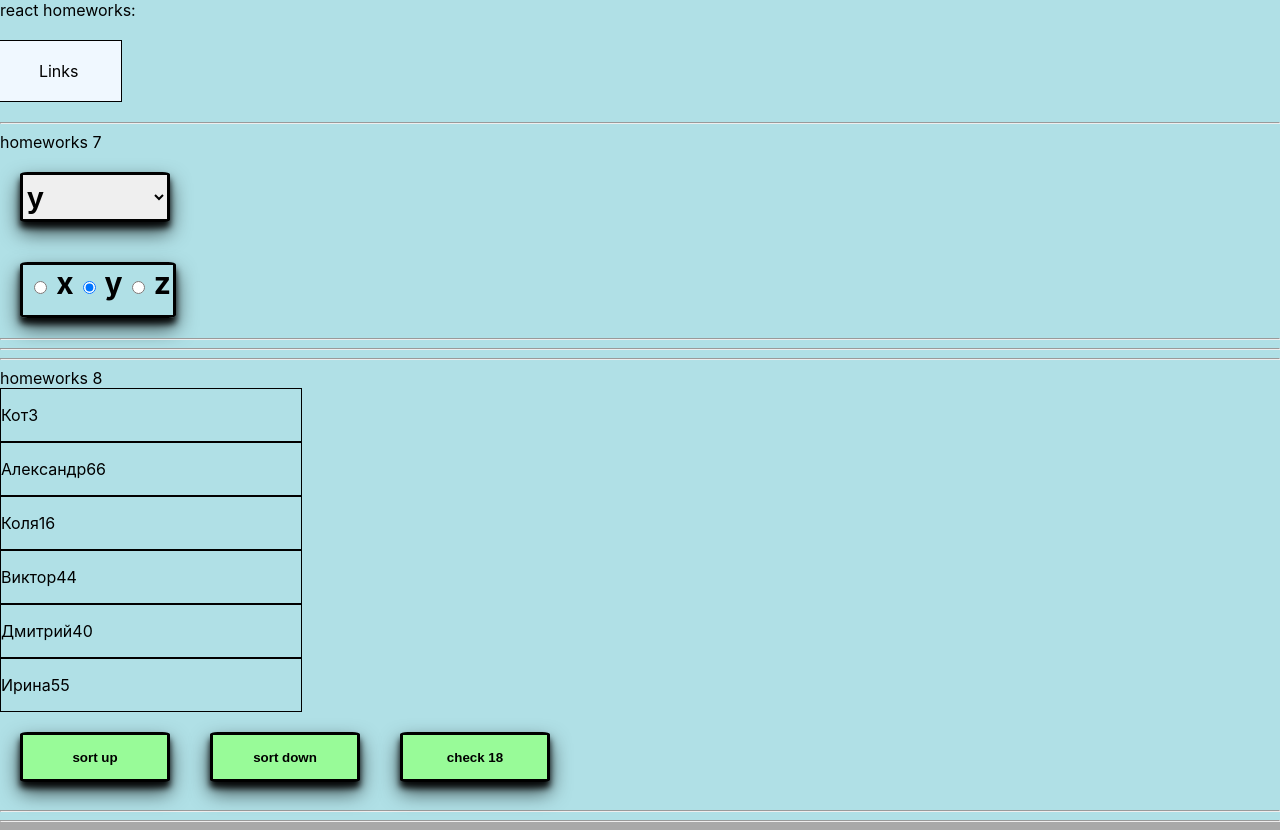
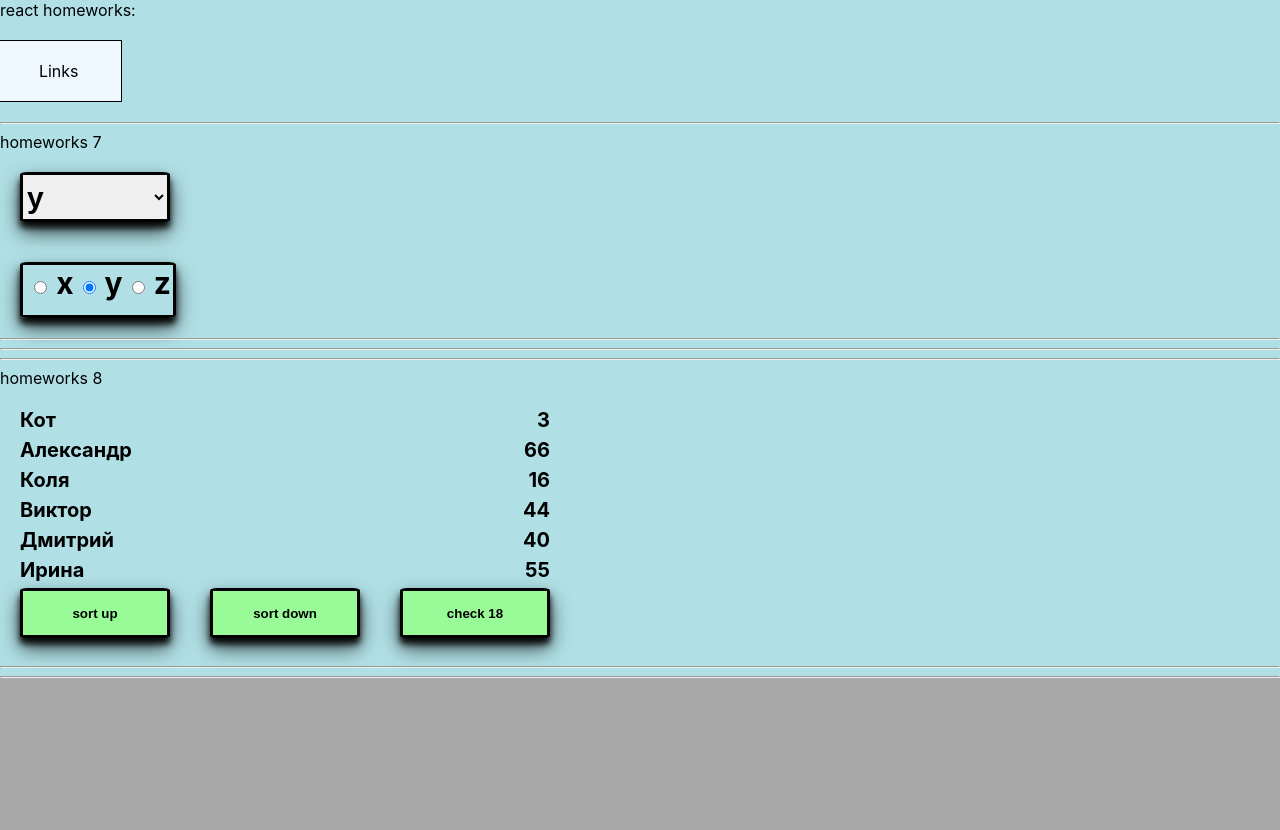
Before and after one commit to egory4fash/HomeTasks, a React (Create React App) app: page /#/junior in a window 1280 px wide. After the commit the page ends 800 px from the top, so only its background shows below. Built offline with nearby package versions, Linux system fonts and the light colour scheme.

Commit message:
HW7 started-2

```diff
--- a/src/p2-homeworks/h7/common/c5-SuperSelect/SuperSelect.tsx
+++ b/src/p2-homeworks/h7/common/c5-SuperSelect/SuperSelect.tsx
@@ -16,7 +16,7 @@ const SuperSelect: React.FC<SuperSelectPropsType> = (
         ...restProps
     }
 ) => {
-    const mappedOptions = options?.map((m,i:number) => <option key = {m+1}>{m}</option>); // map options with key
+    const mappedOptions = options?.map((m,i:number) => <option key = {i}>{m}</option>); // map options with key
 
     const onChangeCallback = (e: ChangeEvent<HTMLSelectElement>) => {
         onChange && onChange(e)
--- a/src/p2-homeworks/h8/HW8.module.css
+++ b/src/p2-homeworks/h8/HW8.module.css
@@ -1,17 +1,25 @@
 .buttons {
     display: flex;
+
 }
 
 .people {
     display: flex;
-    width: 300px;
-    border: 1px solid black;
+    justify-content: space-between;
+    align-items: center;
+    flex-wrap: wrap;
+    align-content: space-between;
+    width:530px;
+    max-height: 30px;
+    padding-left: 20px;
+    font-size: 20px;
+    font-weight: bold;
 }
 
-.left {
-    left: 0px;
-}
+/*.left {*/
+/*    align-content: center;*/
+/*}*/
 
-.right {
-    float: right;
-}
+/*.right {*/
+/*    justify-content: space-between;*/
+/*}*/
```
Also changed, not shown: src/p1-main/m1-ui/u1-app/App.tsx (+5 -2 lines).
